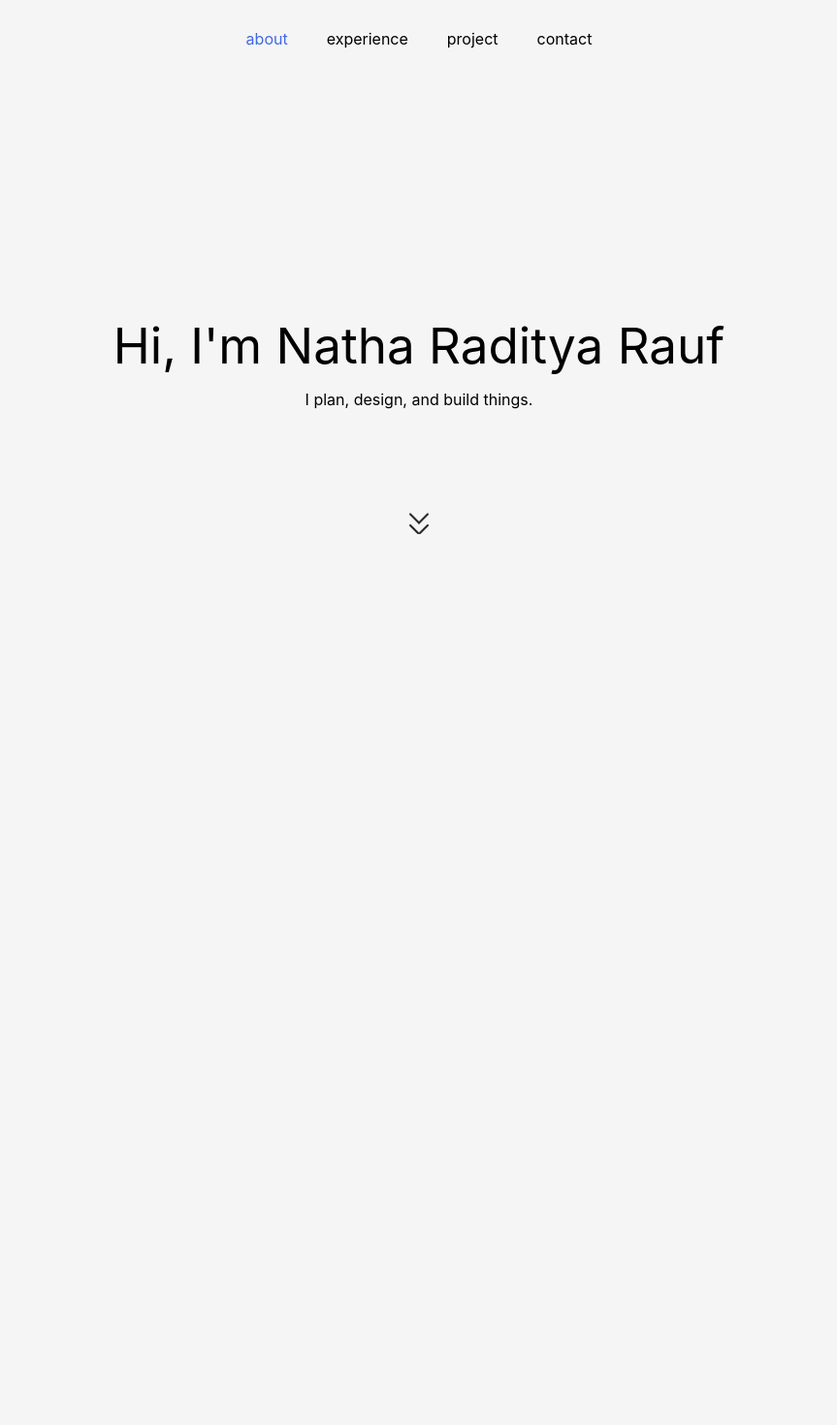
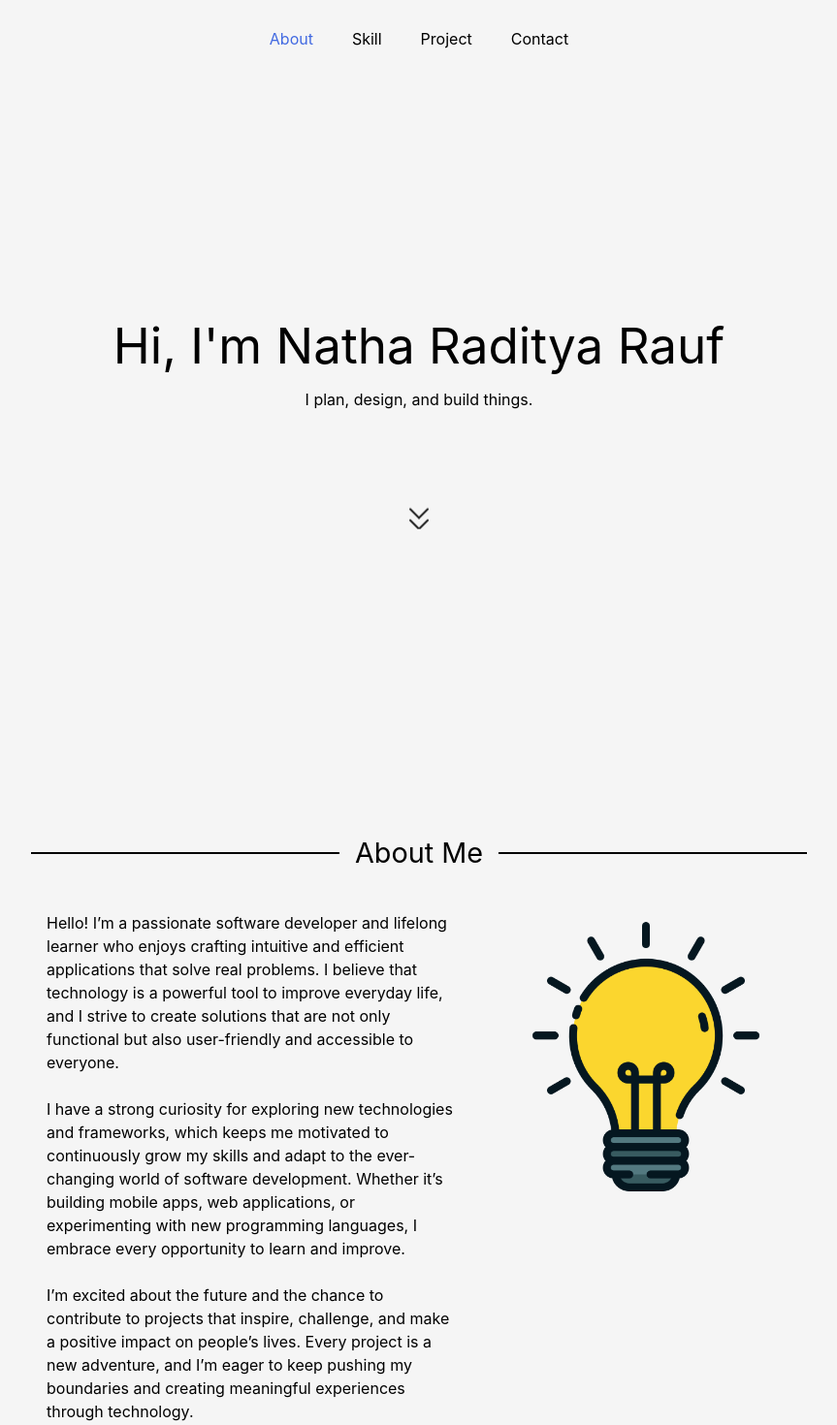
Before and after one commit to kite1412/portfolio, a React (Vite) app: page / in a window 1280 px wide. Shown: the top 1470 px of the page at 97% size, without its empty margins (208-1071 px from the left). Before the commit the page ends 800 px from the top, so only its background shows below. Built offline with nearby package versions, Linux system fonts and the light colour scheme; a web font is replaced by a local one.

Commit message:
feat: add AboutMeSection

```diff
--- a/src/App.tsx
+++ b/src/App.tsx
@@ -1,12 +1,17 @@
+import { useRef } from "react";
 import DoubleChevronDown from "./assets/double-chevron-down.svg?react";
 import Header from "./components/Header";
+import AboutMeSection from "./sections/AboutMeSection";
 
 export default function App() {
+  const aboutRef = useRef<React.RefObject<HTMLDivElement>>(null);
+
   return (
     <div className="flex flex-col relative">
-      <Header className="fixed" />
-      <div className="px-20 pt-[80px]">
+      <Header className="fixed z-10" />
+      <div className="px-60 pt-[80px]">
         <LandingPage />
+        <AboutMeSection ref={aboutRef} />
       </div>
     </div>
   );
--- a/src/components/Header.tsx
+++ b/src/components/Header.tsx
@@ -1,16 +1,17 @@
 import { useState } from "react";
+import { sectionStrings } from "../consts/sections";
 
 export default function Header({
   className = ""
 }: {
   className?: string
 }) {
-  const [currentSection, setCurrentSection] = useState(sections[0]);
+  const [currentSection, setCurrentSection] = useState(sectionStrings[0]);
 
   return (
     <div className={`w-full h-[80px] bg-background flex justify-center items-center gap-10 ${className}`}>
       {
-        sections.map(s => (
+        sectionStrings.map(s => (
           <div
             className={`
               select-none cursor-pointer ${
@@ -26,10 +27,3 @@ export default function Header({
     </div>
   );
 }
-
-const sections = [
-  "about",
-  "experience",
-  "project",
-  "contact",
-];
--- /dev/null
+++ b/src/consts/sections.ts
@@ -0,0 +1,36 @@
+export const sectionStrings = [
+  "About",
+  "Skill",
+  "Project",
+  "Contact",
+];
+
+export const aboutSection: Section = {
+  name: "About",
+  index: 0,
+  displayName: "About Me",
+}
+
+export const experienceSection: Section = {
+  name: "Skill",
+  index: 1,
+  displayName: "Skill",
+}
+
+export const projectSection: Section = {
+  name: "Project",
+  index: 2,
+  displayName: "Featured Project",
+}
+
+export const contactSection: Section = {
+  name: "Contact",
+  index: 3,
+  displayName: "Contact",
+}
+
+type Section = {
+  name: string,
+  index: number,
+  displayName: string,
+}
--- a/src/index.css
+++ b/src/index.css
@@ -44,3 +44,8 @@ h1 {
   font-size: 3.2em;
   line-height: 1.1;
 }
+
+h3 {
+  font-size: 1.8em;
+  line-height: 1.1;
+}
--- a/src/layouts/SectionLayout.tsx
+++ b/src/layouts/SectionLayout.tsx
@@ -3,19 +3,27 @@ import type { JSX } from "react";
 export default function SectionLayout({
   section,
   ref,
-  children
+  children,
 }: {
   section: string,
-  ref: React.RefObject<HTMLDivElement>,
-  children: JSX.Element
+  ref?: React.RefObject<HTMLDivElement>,
+  children: JSX.Element,
 }) {
   return (
     <div
       id={section}
       ref={ref}
-      className="flex flex-col gap-6 py-10"
+      className="flex flex-col gap-15 py-20"
     >
-      {children}
+      <div className="flex w-full justify-center items-center relative">
+        <div className="absolute w-full h-[2px] bg-black" />
+        <h3 className="px-4 py-2 bg-background absolute">
+          {section}
+        </h3>
+      </div>
+      <div className="px-4">
+        {children}
+      </div>
     </div>
   );
 }
--- /dev/null
+++ b/src/sections/AboutMeSection.tsx
@@ -0,0 +1,41 @@
+import { aboutSection } from "../consts/sections";
+import SectionLayout from "../layouts/SectionLayout";
+import idea from "../assets/idea.png";
+
+export default function AboutMeSection({
+  ref
+}: {
+  ref?: React.RefObject<HTMLDivElement>
+}) {
+  return <SectionLayout
+    section={aboutSection.displayName}
+    ref={ref}
+  >
+    <div className="w-full flex gap-10 justify-between">
+      <div>
+        <p>
+          Hello! I’m a passionate software developer and lifelong learner
+          who enjoys crafting intuitive and efficient applications that solve real problems.
+          I believe that technology is a powerful tool to improve everyday life,
+          and I strive to create solutions that are not only functional but also user-friendly and accessible to everyone.
+        </p>
+        <br />
+        <p>
+          I have a strong curiosity for exploring new technologies and frameworks,
+          which keeps me motivated to continuously grow my skills and adapt to the ever-changing world of
+          software development. Whether it’s building mobile apps, web applications,
+          or experimenting with new programming languages, I embrace every opportunity to learn and improve.
+        </p>
+        <br />
+        <p>
+          I’m excited about the future and the chance to contribute to projects that inspire, challenge,
+          and make a positive impact on people’s lives. Every project is a new adventure,
+          and I’m eager to keep pushing my boundaries and creating meaningful experiences through technology.
+        </p>
+        <br />
+        <p>Let’s build something awesome together. 🚀</p>
+      </div>
+      <img src={idea} className="h-[300px]" />
+    </div>
+  </SectionLayout>;
+}
```
Also changed, not shown: src/assets/idea.png (added).
